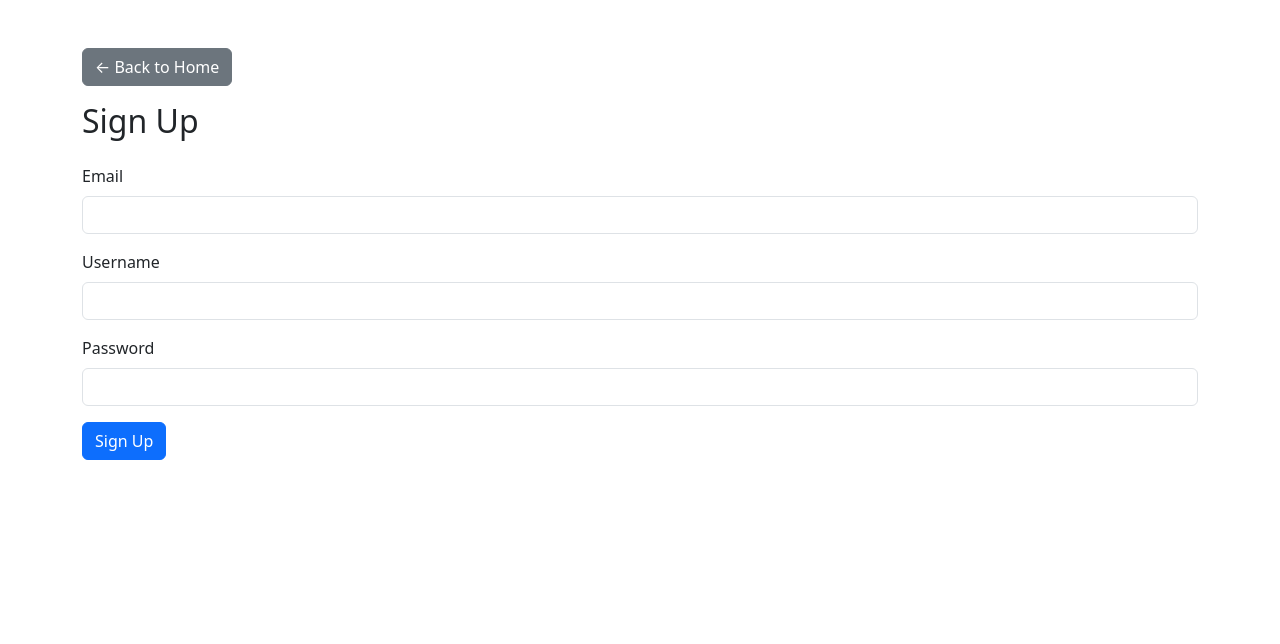
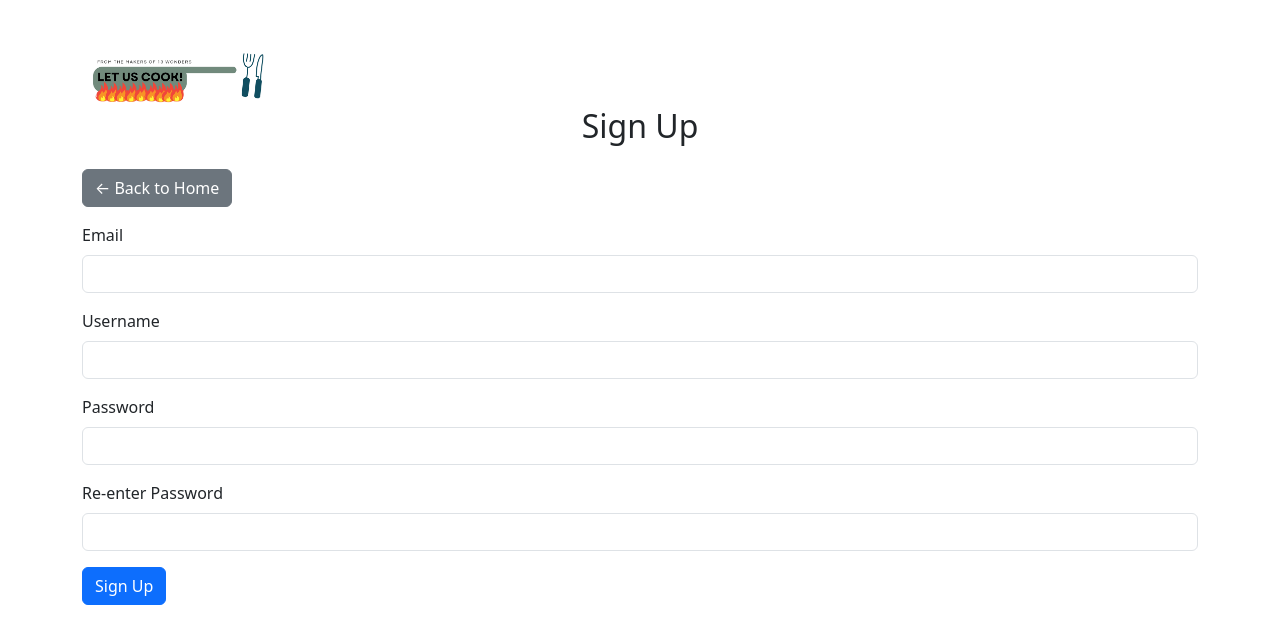
Before and after one commit to nivremi/recipe-web-app, a React (Vite) app in the folder frontend/: page /signup in a window 1280 px wide. Shown: the top 644 px of the page. Built offline with nearby package versions, Linux system fonts and the light colour scheme.

Commit message:
QOL changes to existing pages
- Added some UI and QOL improvements to some of the pages.

-Removed Message.tsx page (test page)

```diff
--- a/frontend/src/FavouritesPage.tsx
+++ b/frontend/src/FavouritesPage.tsx
@@ -2,6 +2,7 @@ import { useEffect, useState } from "react";
 import axios from "axios";
 import { getToken } from "./utils/auth";
 import { useNavigate } from "react-router-dom";
+import logo from "./assets/logo.png";
 
 interface MealCard {
   id: string;
@@ -64,7 +65,20 @@ export default function FavouritesPage() {
 
   return (
     <div className="container py-5">
-      <h2>Your Favourite Recipes</h2>
+      <img
+          src={logo}
+          alt="Find a Recipe"
+          style={{ maxWidth: "200px", height: "auto" }}
+        />
+      <h2 className="mb-4 text-center"> Your Favourite Recipes </h2>
+      {/* Back button */}
+      <button
+        className="btn btn-secondary mb-3"
+        onClick={() => navigate("/")}
+        type="button"
+      >
+        ← Back to Home
+      </button>
       <div className="row">
         {favourites.map((meal) => (
           <div className="col-md-4 mb-4" key={meal.id}>
--- a/frontend/src/LoginPage.tsx
+++ b/frontend/src/LoginPage.tsx
@@ -2,6 +2,7 @@ import { useState } from "react";
 import axios from "axios";
 import { saveToken, saveUser } from "./utils/auth";
 import { useNavigate, Link } from "react-router-dom";
+import logo from "./assets/logo.png";
 
 export default function LoginPage() {
   const [username, setUsername] = useState("");
@@ -26,7 +27,12 @@ export default function LoginPage() {
 
   return (
     <div className="container py-5">
-      <h2 className="mb-4">Login</h2>
+      <img
+          src={logo}
+          alt="Find a Recipe"
+          style={{ maxWidth: "200px", height: "auto" }}
+        />
+      <h2 className="mb-4 text-center">Login</h2>
       {error && <div className="alert alert-danger">{error}</div>}
 
       {/* Back button */}
--- a/frontend/src/RecipePage.tsx
+++ b/frontend/src/RecipePage.tsx
@@ -1,6 +1,8 @@
 import { useEffect, useState } from "react";
 import { useParams } from "react-router-dom";
 import axios from "axios";
+import { useNavigate } from "react-router-dom";
+import logo from "./assets/logo.png"
 
 interface MealDBRecipe {
   idMeal: string;
@@ -14,6 +16,7 @@ export default function RecipePage() {
   const [recipe, setRecipe] = useState<MealDBRecipe | null>(null);
   const [loading, setLoading] = useState(true);
   const [error, setError] = useState("");
+  const navigate = useNavigate();
 
   useEffect(() => {
     async function fetchRecipe() {
@@ -42,6 +45,18 @@ export default function RecipePage() {
 
   return (
     <div className="container py-5">
+      <img
+          src={logo}
+          alt="Find a Recipe"
+          style={{ maxWidth: "200px", height: "auto" }}
+        />
+      <button
+        className="btn btn-secondary mb-3"
+        onClick={() => navigate("/")}
+        type="button"
+      >
+        ← Back to Home
+      </button>
       <h1>{recipe.strMeal}</h1>
       <img
         src={recipe.strMealThumb}
--- a/frontend/src/SignupPage.tsx
+++ b/frontend/src/SignupPage.tsx
@@ -1,16 +1,23 @@
 import { useState } from "react";
 import axios from "axios";
 import { useNavigate } from "react-router-dom";
+import logo from "./assets/logo.png";
 
 export default function SignupPage() {
   const [username, setUsername] = useState("");
   const [email, setEmail] = useState("");
   const [password, setPassword] = useState("");
+  const [confirmPassword, setConfirmPassword] = useState(""); // New
   const [error, setError] = useState("");
   const navigate = useNavigate();
 
   const handleSignup = async (e: React.FormEvent) => {
     e.preventDefault();
+    if (password !== confirmPassword) {
+      setError("Passwords do not match");
+      return;
+    }
+
     try {
       await axios.post("http://localhost:5000/auth/signup", {
         username,
@@ -25,7 +32,12 @@ export default function SignupPage() {
 
   return (
     <div className="container py-5">
-      {/* Back button */}
+      <img
+          src={logo}
+          alt="Find a Recipe"
+          style={{ maxWidth: "200px", height: "auto" }}
+        />
+      <h2 className="mb-4 text-center">Sign Up</h2>
       <button
         className="btn btn-secondary mb-3"
         onClick={() => navigate("/")}
@@ -33,7 +45,6 @@ export default function SignupPage() {
       >
         ← Back to Home
       </button>
-      <h2 className="mb-4">Sign Up</h2>
       {error && <div className="alert alert-danger">{error}</div>}
       <form onSubmit={handleSignup}>
         <div className="mb-3">
@@ -64,7 +75,24 @@ export default function SignupPage() {
             required
           />
         </div>
-        <button className="btn btn-primary" type="submit">
+        <div className="mb-3">
+          <label className="form-label">Re-enter Password</label>
+          <input
+            type="password"
+            className="form-control"
+            value={confirmPassword}
+            onChange={(e) => setConfirmPassword(e.target.value)}
+            required
+          />
+        </div>
+        {confirmPassword && password !== confirmPassword && (
+          <div className="text-danger mb-3">Passwords do not match</div>
+        )}
+        <button
+          className="btn btn-primary"
+          type="submit"
+          disabled={password !== confirmPassword}
+        >
           Sign Up
         </button>
       </form>
```
Also changed, not shown: frontend/src/Message.tsx (deleted, +0 -8 lines).
